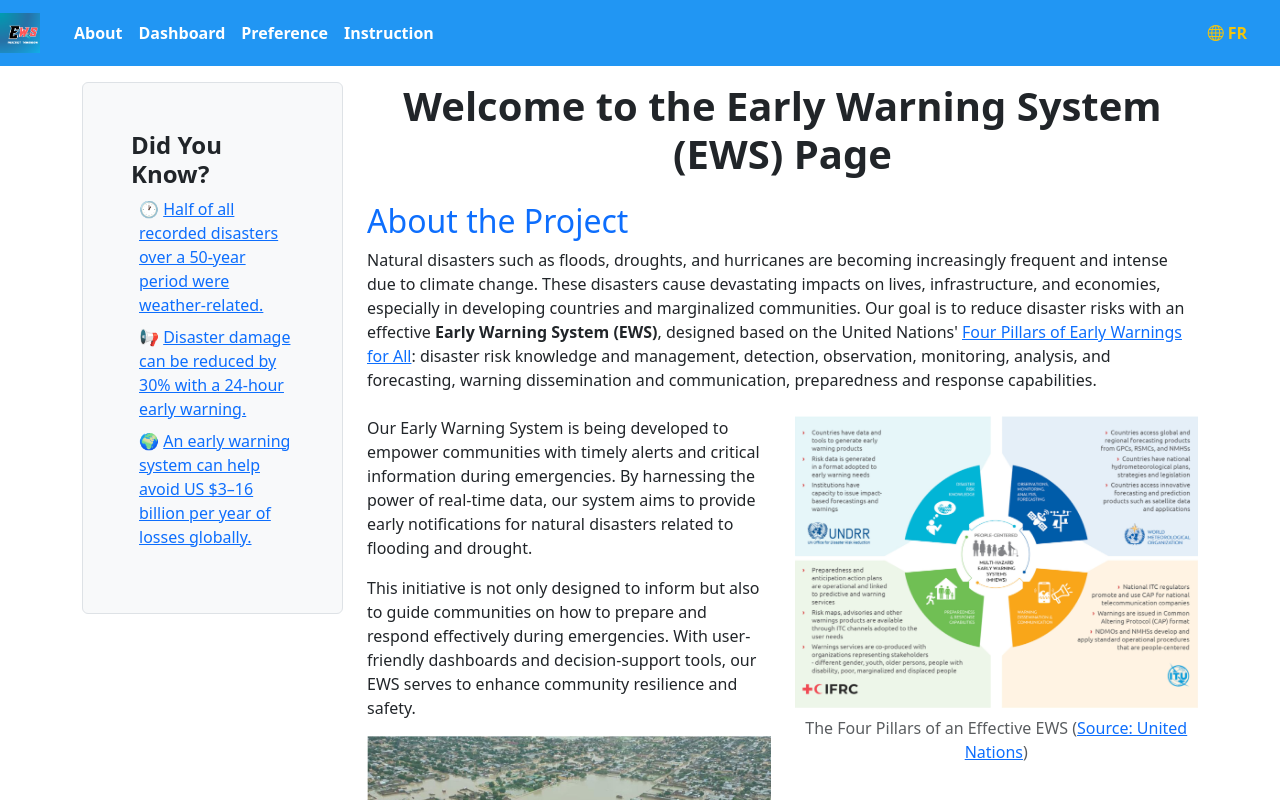
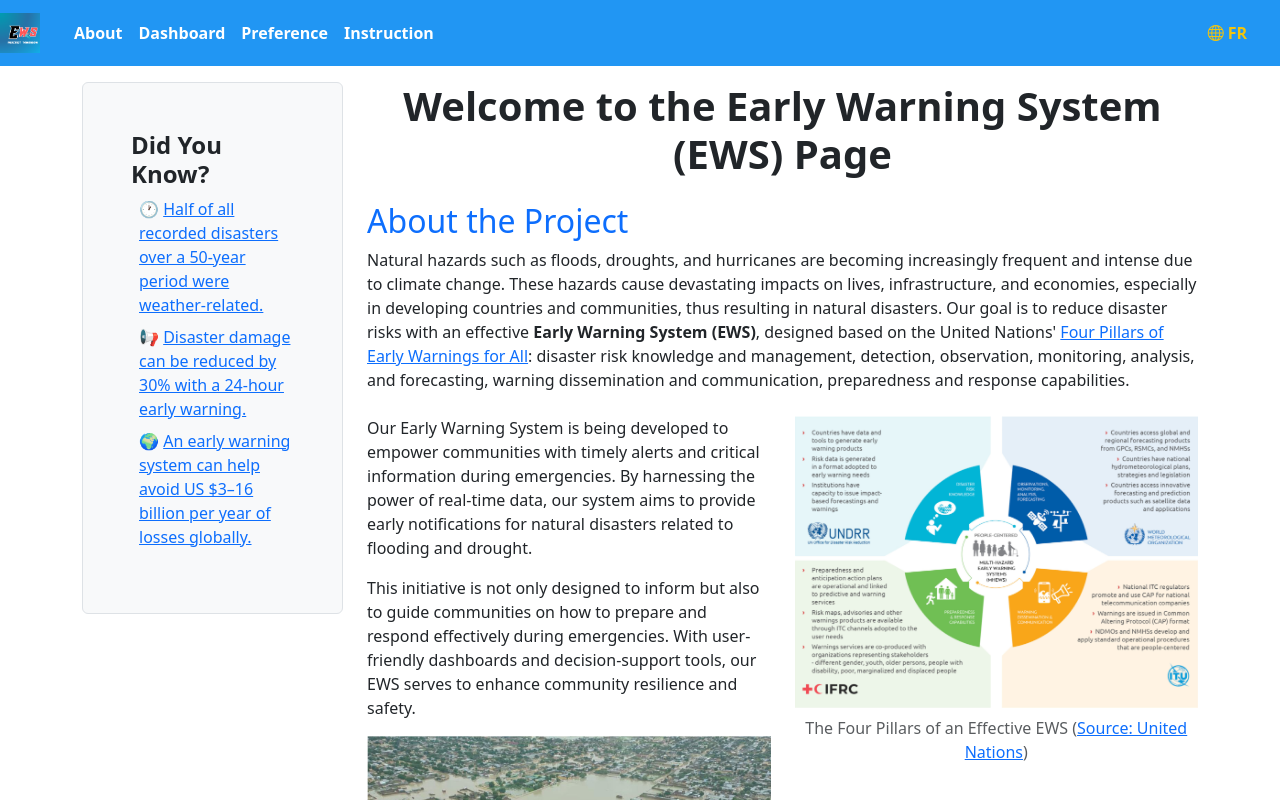
Before and after one commit to Roger-Niyongira/ews-frontend, a React (Create React App) app: page /about in a window 1280 px wide. Shown: the top 800 px of the page. Built offline with nearby package versions, Linux system fonts and the light colour scheme.

Commit message:
Modified home page text from disaster to hazards

```diff
--- a/src/components/AboutPage.tsx
+++ b/src/components/AboutPage.tsx
@@ -55,11 +55,11 @@ const AboutPage = () => {
           <div className="mt-4">
             <h2 className="text-primary">About the Project</h2>
             <p>
-              Natural disasters such as floods, droughts, and hurricanes are
+              Natural hazards such as floods, droughts, and hurricanes are
               becoming increasingly frequent and intense due to climate change.
-              These disasters cause devastating impacts on lives,
+              These hazards cause devastating impacts on lives,
               infrastructure, and economies, especially in developing countries
-              and marginalized communities. Our goal is to reduce disaster risks
+              and communities, thus resulting in natural disasters. Our goal is to reduce disaster risks
               with an effective <strong>Early Warning System (EWS)</strong>,
               designed based on the United Nations'{" "}
               <a
```
